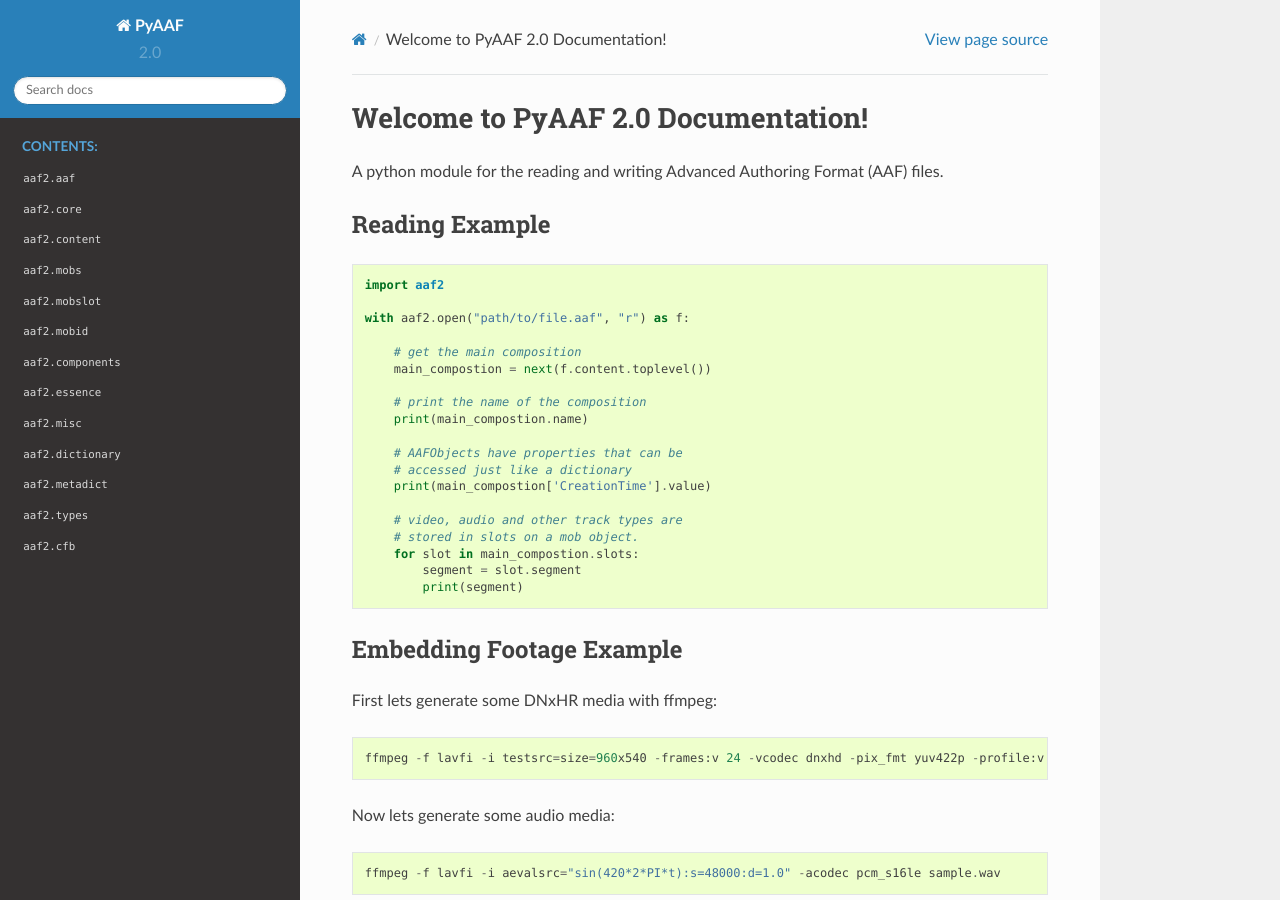
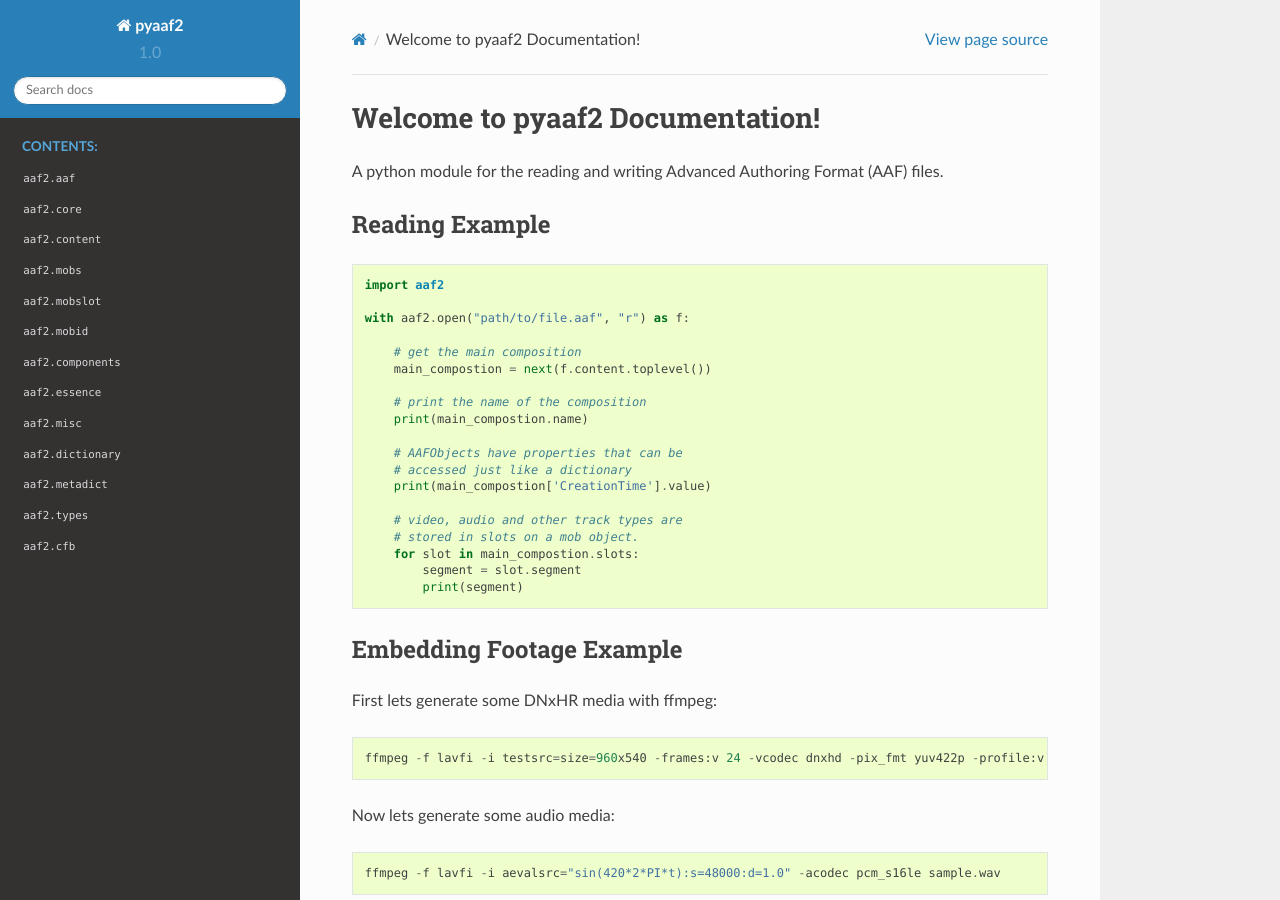
Before and after one commit to markreidvfx/pyaaf2, a Sphinx documentation site: the page built from docs/source/index.rst, in a window 1280 px wide and 900 px high. Built offline with Sphinx 7.4.7 and the Read the Docs theme 2.0.0, drawn with Linux system fonts in a browser that asks for light colours.

Commit message:
make project naming consistent

```diff
--- a/docs/source/conf.py
+++ b/docs/source/conf.py
@@ -45,7 +45,7 @@
 master_doc = 'index'
 
 # General information about the project.
-project = u'PyAAF'
+project = u'pyaaf2'
 copyright = u'2017, Mark Reid'
 author = u'Mark Reid'
 
@@ -54,9 +54,9 @@
 # built documents.
 #
 # The short X.Y version.
-version = u'2.0'
+version = u'1.0'
 # The full version, including alpha/beta/rc tags.
-release = u'2.0.0'
+release = u'1.0.0'
 
 # The language for content autogenerated by Sphinx. Refer to documentation
 # for a list of supported languages.
@@ -114,7 +114,7 @@
 # -- Options for HTMLHelp output ------------------------------------------
 
 # Output file base name for HTML help builder.
-htmlhelp_basename = 'PyAAFdoc'
+htmlhelp_basename = 'pyaaf2doc'
 
 
 # -- Options for LaTeX output ---------------------------------------------
@@ -141,7 +141,7 @@
 # (source start file, target name, title,
 #  author, documentclass [howto, manual, or own class]).
 latex_documents = [
-    (master_doc, 'PyAAF.tex', u'PyAAF Documentation',
+    (master_doc, 'pyaaf2.tex', u'pyaaf2 Documentation',
      u'Mark Reid', 'manual'),
 ]
 
@@ -151,7 +151,7 @@
 # One entry per manual page. List of tuples
 # (source start file, name, description, authors, manual section).
 man_pages = [
-    (master_doc, 'pyaaf', u'PyAAF Documentation',
+    (master_doc, 'pyaaf2', u'pyaaf2 Documentation',
      [author], 1)
 ]
 
@@ -162,8 +162,8 @@
 # (source start file, target name, title, author,
 #  dir menu entry, description, category)
 texinfo_documents = [
-    (master_doc, 'PyAAF', u'PyAAF Documentation',
-     author, 'PyAAF', 'One line description of project.',
+    (master_doc, 'pyaaf2', u'pyaaf2 Documentation',
+     author, 'pyaaf2', 'One line description of project.',
      'Miscellaneous'),
 ]
 
--- a/docs/source/index.rst
+++ b/docs/source/index.rst
@@ -1,6 +1,6 @@
 ..
 
-Welcome to PyAAF 2.0 Documentation!
+Welcome to pyaaf2 Documentation!
 ===================================
 
 A python module for the reading and writing Advanced Authoring Format (AAF) files.
```
Also changed, not shown: 1 other file.
